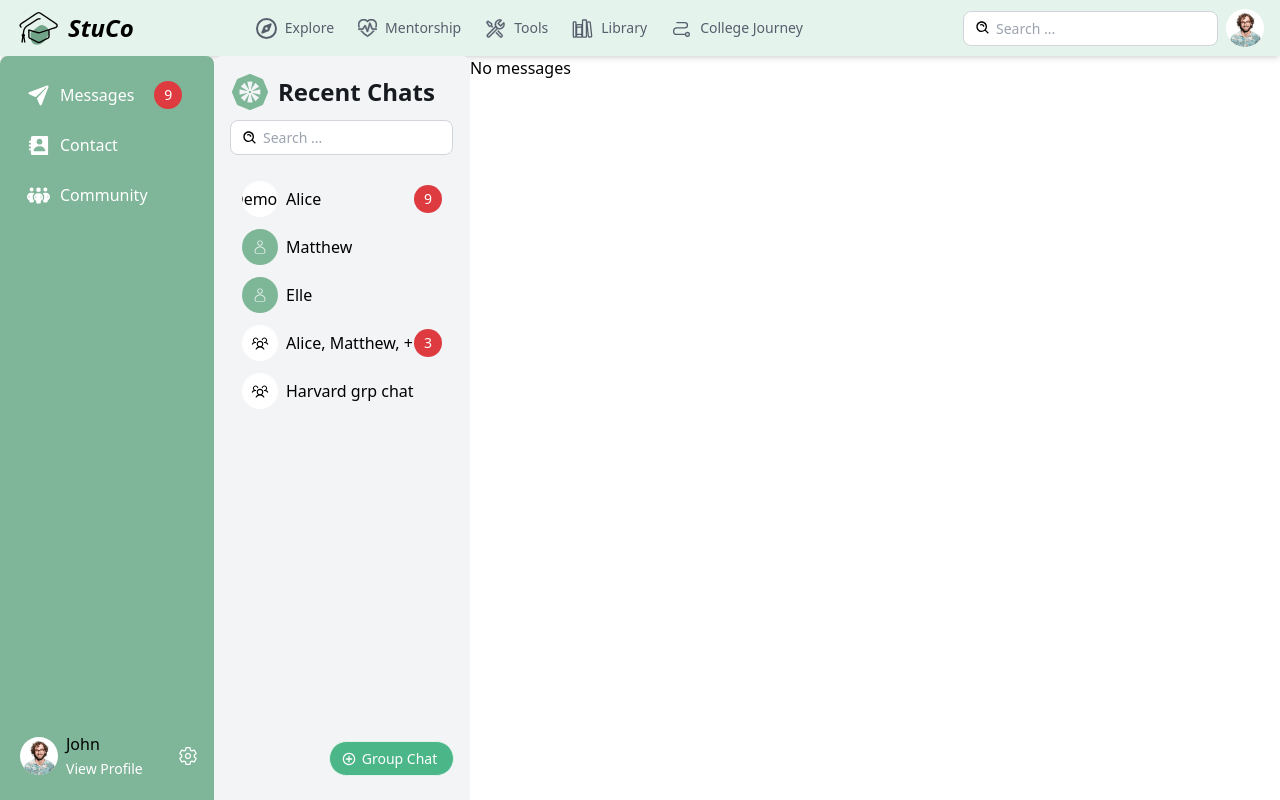
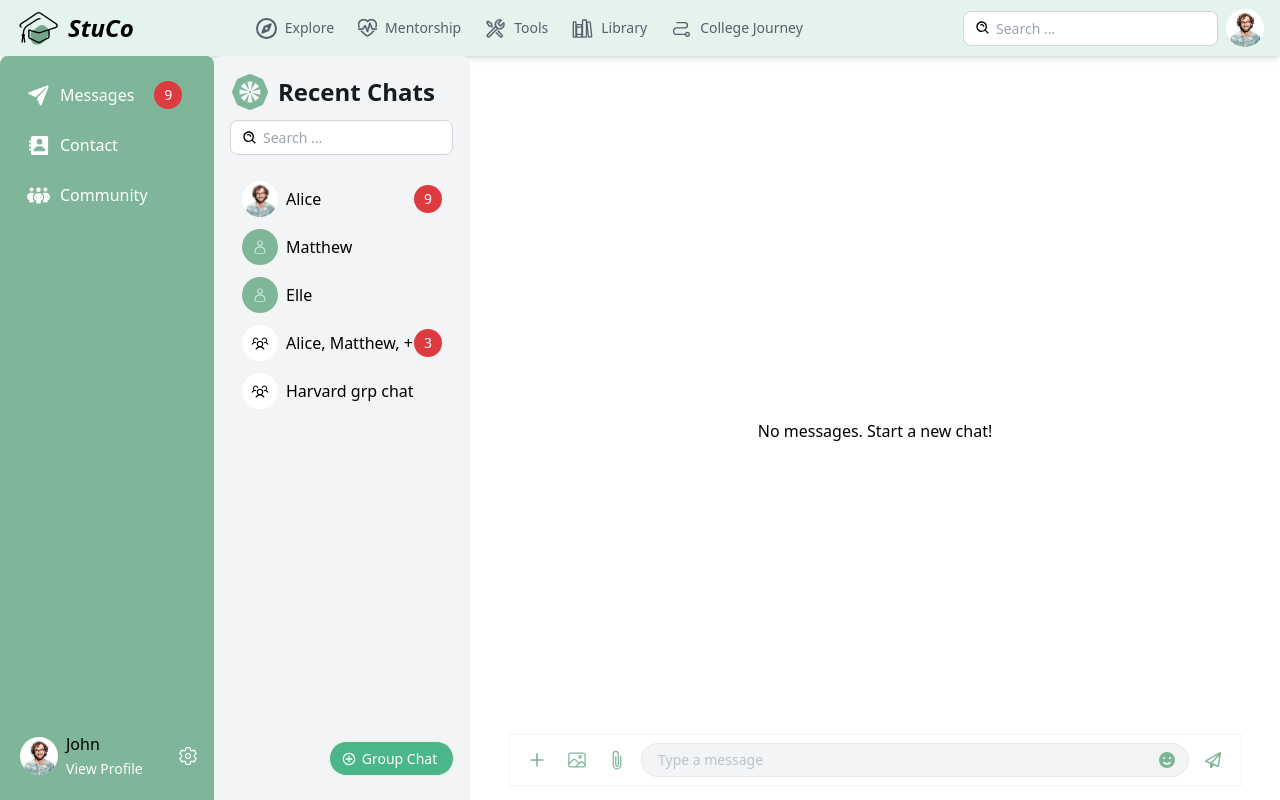
Before and after one commit to shardhrv/Frontend, a React (Vite) app: page / in a window 1280 px wide. Built offline with nearby package versions, Linux system fonts and the light colour scheme.

Commit message:
updated messenger

```diff
--- a/src/components/Messenger/MessageBody.tsx
+++ b/src/components/Messenger/MessageBody.tsx
@@ -2,8 +2,8 @@
 
 const MessageBody = () => {
     return (
-        <div className="flex-1 overflow-y-auto">
-            No messages
+        <div className="overflow-y-auto h-full flex items-center justify-center">
+            No messages. Start a new chat!
         </div>
     )
 }
--- a/src/components/Messenger/MessageForm.tsx
+++ b/src/components/Messenger/MessageForm.tsx
@@ -0,0 +1,63 @@
+import React, { useState } from 'react';
+import { FaRegPaperPlane } from "react-icons/fa6";
+import { FiPlus } from "react-icons/fi";
+import { IoImageOutline } from "react-icons/io5";
+import { BsPaperclip } from "react-icons/bs";
+import { HiEmojiHappy } from "react-icons/hi";
+
+
+
+
+// Define the interface for the props, if any are needed
+interface MessageFormProps {
+    onSend: (message: string) => void; // Function prop for handling the send action
+}
+
+const MessageForm: React.FC<MessageFormProps> = ({ onSend }) => {
+    const [message, setMessage] = useState<string>("");
+
+    const handleSend = () => {
+        if (message.trim()) {
+            onSend(message);
+            setMessage(""); // Clear the input after sending
+        }
+    };
+
+    return (
+        <div className="flex w-full h-full items-center p-2 border border-gray-100">
+            <button className='rounded-full hover:bg-gray-200 p-2 mx-1'
+                onClick={() => { }}
+            >
+                <FiPlus className='text-[#7eb698] scale-125' />
+            </button>
+            <button className='rounded-full hover:bg-gray-200 p-2 mx-1'
+                onClick={() => { }}
+            >
+                <IoImageOutline className='text-[#7eb698] scale-125' />
+            </button>
+            <button className='rounded-full hover:bg-gray-200 p-2 mx-1'
+                onClick={() => { }}
+            >
+                <BsPaperclip className='text-[#7eb698] scale-125' />
+            </button>
+            <input
+                type="text"
+                value={message}
+                onChange={(e) => setMessage(e.target.value)}
+                placeholder="Type a message"
+                className="w-full py-[6px] pl-4 pr-12 mx-1 border border-gray-200 rounded-full focus:outline-none bg-gray-100 text-sm placeholder:text-[#bcc1ca]"
+            />
+            <button className='absolute right-[105px] scale-125 text-[#7eb698]'>
+                <HiEmojiHappy />
+            </button>
+            <button
+                className='rounded-full hover:bg-gray-200 p-2 mx-1'
+                onClick={handleSend}
+            >
+                <FaRegPaperPlane className='text-[#7eb698]' />
+            </button>
+        </div>
+    );
+};
+
+export default MessageForm;
--- a/src/components/Messenger/MessageList.tsx
+++ b/src/components/Messenger/MessageList.tsx
@@ -1,4 +1,3 @@
-import React from 'react';
 import { CiUser } from 'react-icons/ci';
 import { PiUsersThree } from "react-icons/pi";
 
@@ -6,7 +5,7 @@ import { PiUsersThree } from "react-icons/pi";
 interface MessageListProps {
     title: string;
     numUnread: number;
-    icon?: React.ReactNode;
+    icon?: string;
     numUsers: number;
 }
 
@@ -16,7 +15,7 @@ const MessageList: React.FC<MessageListProps> = ({ title, numUnread, icon, numUs
             {numUsers > 2
                 ? (<div className="w-9 min-w-9 h-9 mr-2 rounded-full bg-white items-center justify-center flex text-black"><PiUsersThree className='scale-110' /></div>)
                 : (icon
-                    ? (<div className="w-[36px] h-[36px] mr-2 rounded-full bg-white items-center justify-center flex text-black overflow-hidden">{icon}</div>)
+                    ? (<div className="w-[36px] h-[36px] mr-2 rounded-full bg-white items-center justify-center flex text-black overflow-hidden"><img src={icon}/></div>)
                     : (<div className="w-[36px] h-[36px] mr-2 rounded-full items-center justify-center text-base font-normal flex bg-[#7eb698] text-white" ><CiUser /></div>)
                 )}
             <h2 className="truncate overflow-hidden whitespace-nowrap flex-grow">{title}</h2>
--- a/src/components/Messenger/getUser.ts
+++ b/src/components/Messenger/getUser.ts
@@ -1,5 +1,4 @@
 import DemoProfileImage from '../../assets/DemoProfileImage.png';
-
 
 const getUser = () => {
     const dummyUsers = [
--- a/src/pages/home/Messenger.tsx
+++ b/src/pages/home/Messenger.tsx
@@ -2,17 +2,23 @@ import MyAppBar from "../../components/layout/AppBar";
 import ChatIcon from '../../assets/ChatIcon.png';
 import { BiSearchAlt } from "react-icons/bi";
 import MessageList from "../../components/Messenger/MessageList";
-import { IoMdAddCircleOutline } from "react-icons/io";
 import SideBar from "../../components/layout/SideBar";
 import getUser from "../../components/Messenger/getUser";
 import GroupChatButton from "../../components/Messenger/GroupChatButton";
 import MessageBody from "../../components/Messenger/MessageBody";
-// import { useEffect, useState } from "react";
+import MessageForm from "../../components/Messenger/MessageForm";
+import { useEffect, useState } from "react";
 
 
 function MessageHome() {
 
     const users = getUser();
+    const [messages, setMessages] = useState<string[]>([]);
+
+    // Function to handle sending a new message
+    const handleSendMessage = (newMessage: string) => {
+        setMessages((prevMessages) => [...prevMessages, newMessage]);
+    };
 
     return (
         <div className="w-screen h-screen overflow-hidden bg-white">
@@ -55,8 +61,13 @@ function MessageHome() {
                         <GroupChatButton />
                     </div>
                 </div>
-                <div>
-                    <MessageBody/>
+                <div className="relative w-full mb-[50px] justify-center items-center">
+                    <div className="h-full">
+                        <MessageBody />
+                    </div>
+                    <div className="w-full absolute items-center justify-center bottom-5 flex px-[38px]">
+                        <MessageForm onSend={handleSendMessage} />
+                    </div>
                 </div>
             </main >
         </div >
```
